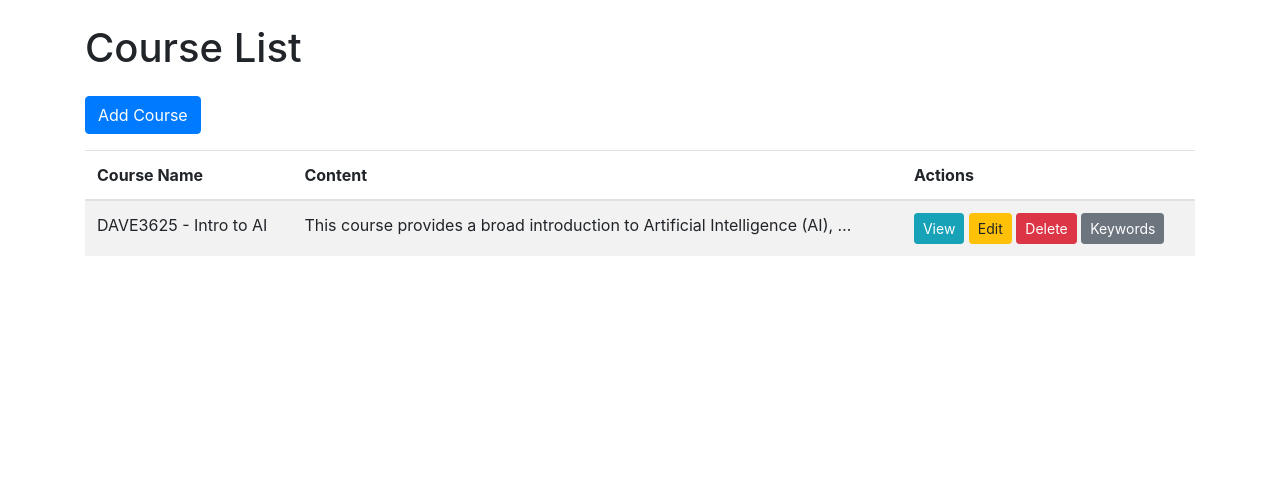
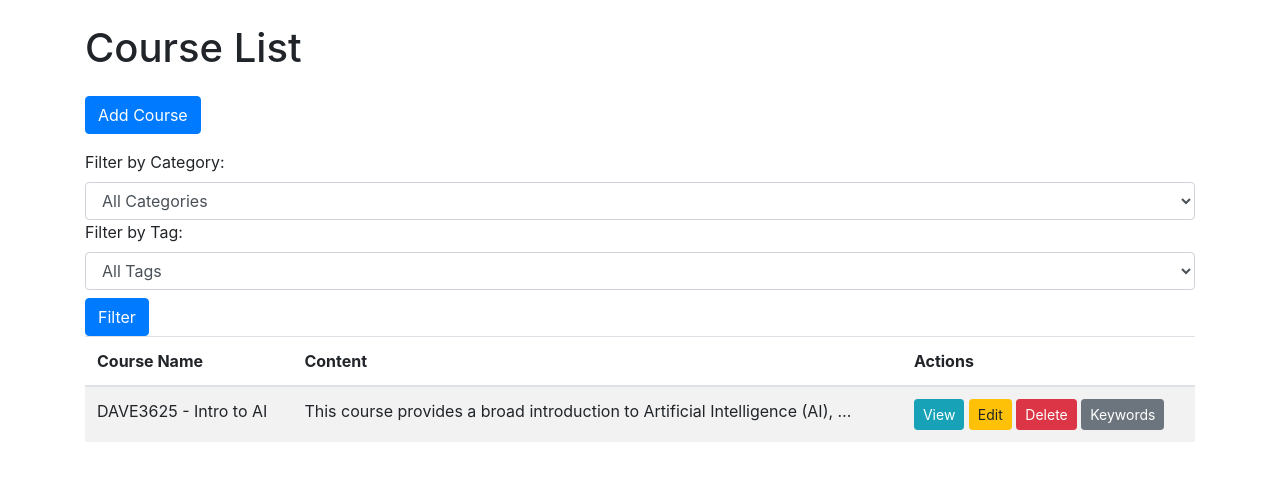
Before and after one commit to Arifozden/uniLife, a Django app: page / in a window 1280 px wide. Shown: the top 481 px of the page. Run offline with Django 5.2, Linux system fonts and the light colour scheme; data comes from the database, SQL or seed files in the repository; both versions use the stored data as it was after the commit; some libraries are stand-ins or nearby versions.

Commit message:
tags and categories added

```diff
--- a/uniLife/courses/forms.py
+++ b/uniLife/courses/forms.py
@@ -4,9 +4,9 @@ from .models import Course, Keyword
 class CourseForm(forms.ModelForm):
     class Meta:
         model = Course
-        fields = ['name', 'content', 'learned', 'images']
+        fields = ['name', 'content', 'learned', 'images', 'categories', 'tags']
 
 class KeywordForm(forms.ModelForm):
     class Meta:
         model = Keyword
-        fields = ['course', 'english', 'turkish', 'norwegian', 'image']
+        fields = ['course', 'english', 'turkish', 'norwegian', 'image', 'tags', 'word']
--- a/uniLife/courses/models.py
+++ b/uniLife/courses/models.py
@@ -1,8 +1,24 @@
 from django.db import models
+
+class Category(models.Model):
+    name = models.CharField(max_length=100)
+
+    def __str__(self):
+        return self.name
+
+
+class Tag(models.Model):
+    name = models.CharField(max_length=100)
+
+    def __str__(self):
+        return self.name
+
 
 class Course(models.Model):
     name = models.CharField(max_length=200)
     content = models.TextField()
+    categories = models.ManyToManyField(Category, blank=True)  # Kategorileri ilişkilendirdik
+    tags = models.ManyToManyField(Tag, blank=True)  # Etiketleri ilişkilendirdik
     learned = models.TextField(blank=True, null=True)
     images = models.ImageField(upload_to='course_images/', blank=True, null=True)
 
@@ -10,11 +26,14 @@ class Course(models.Model):
         return self.name
 
 class Keyword(models.Model):
+    word = models.CharField(max_length=100)
     course = models.ForeignKey(Course, on_delete=models.CASCADE, related_name='keywords')
     english = models.CharField(max_length=100)
     turkish = models.CharField(max_length=100)
     norwegian = models.CharField(max_length=100)
     image = models.ImageField(upload_to='keyword_images/', blank=True, null=True)
+    tags = models.ManyToManyField(Tag, blank=True)  # Anahtar kelimelere etiketleri ilişkilendirdik
+
 
     def __str__(self):
         return f"{self.english} ({self.course.name})"
--- a/uniLife/courses/templates/courses/index.html
+++ b/uniLife/courses/templates/courses/index.html
@@ -6,6 +6,33 @@
     <h1 class="my-4">Course List</h1>
 
     <a href="{% url 'course_create' %}" class="btn btn-primary mb-3">Add Course</a>
+
+
+    <!-- index.html -->
+
+<form method="get">
+    <label for="category">Filter by Category:</label>
+    <select name="category" id="category" class="form-control">
+        <option value="">All Categories</option>
+        {% for category in categories %}
+            <option value="{{ category.id }}" {% if category.id == request.GET.category %}selected{% endif %}>
+                {{ category.name }}
+            </option>
+        {% endfor %}
+    </select>
+
+    <label for="tag">Filter by Tag:</label>
+    <select name="tag" id="tag" class="form-control">
+        <option value="">All Tags</option>
+        {% for tag in tags %}
+            <option value="{{ tag.id }}" {% if tag.id == request.GET.tag %}selected{% endif %}>
+                {{ tag.name }}
+            </option>
+        {% endfor %}
+    </select>
+
+    <button type="submit" class="btn btn-primary mt-2">Filter</button>
+</form>
 
     <table class="table table-striped">
         <thead>
--- a/uniLife/courses/views.py
+++ b/uniLife/courses/views.py
@@ -1,12 +1,30 @@
 from django.shortcuts import render, get_object_or_404, redirect
-from .models import Course, Keyword
+from .models import Course, Keyword, Category, Tag
 from .forms import CourseForm, KeywordForm
 from .filters import KeywordFilter
 
 # Ana sayfa: Tüm derslerin listesi
+# views.py
+
+from django.shortcuts import render
+from .models import Course, Category, Tag
+
 def index(request):
     courses = Course.objects.all()
-    return render(request, 'courses/index.html', {'courses': courses})
+    categories = Category.objects.all()
+    tags = Tag.objects.all()
+
+    # Filtreleme
+    category_id = request.GET.get('category')
+    tag_id = request.GET.get('tag')
+
+    if category_id:
+        courses = courses.filter(categories__id=category_id)
+    if tag_id:
+        courses = courses.filter(tags__id=tag_id)
+
+    return render(request, 'courses/index.html', {'courses': courses, 'categories': categories, 'tags': tags})
+
 
 # Ders ekleme
 def course_create(request):
@@ -57,14 +75,17 @@ def keyword_create(request):
 
 # Anahtar kelime listesi
 def keyword_list(request):
-    courses = Course.objects.all()
     keywords = Keyword.objects.all()
-    keyword_filter = KeywordFilter(request.GET, queryset=keywords)
-    return render(request, 'courses/keyword_list.html', {
-        'keywords': keyword_filter.qs,
-        'courses': courses,
-        'filter': keyword_filter,
-    })
+    categories = Category.objects.all()
+    tags = Tag.objects.all()
+
+    # Filtreleme
+    tag_id = request.GET.get('tag')
+
+    if tag_id:
+        keywords = keywords.filter(tags__id=tag_id)
+
+    return render(request, 'courses/keyword_list.html', {'keywords': keywords, 'tags': tags})
 
 # Anahtar kelime düzenleme
 def keyword_edit(request, pk):
```
Also changed, not shown: uniLife/courses/admin.py (+15 -4 lines), uniLife/courses/templates/courses/keyword_list.html (+16 -0 lines), uniLife/courses/migrations/0002_category_tag_keyword_word_course_categories_and_more.py (added), uniLife/db.sqlite3.
